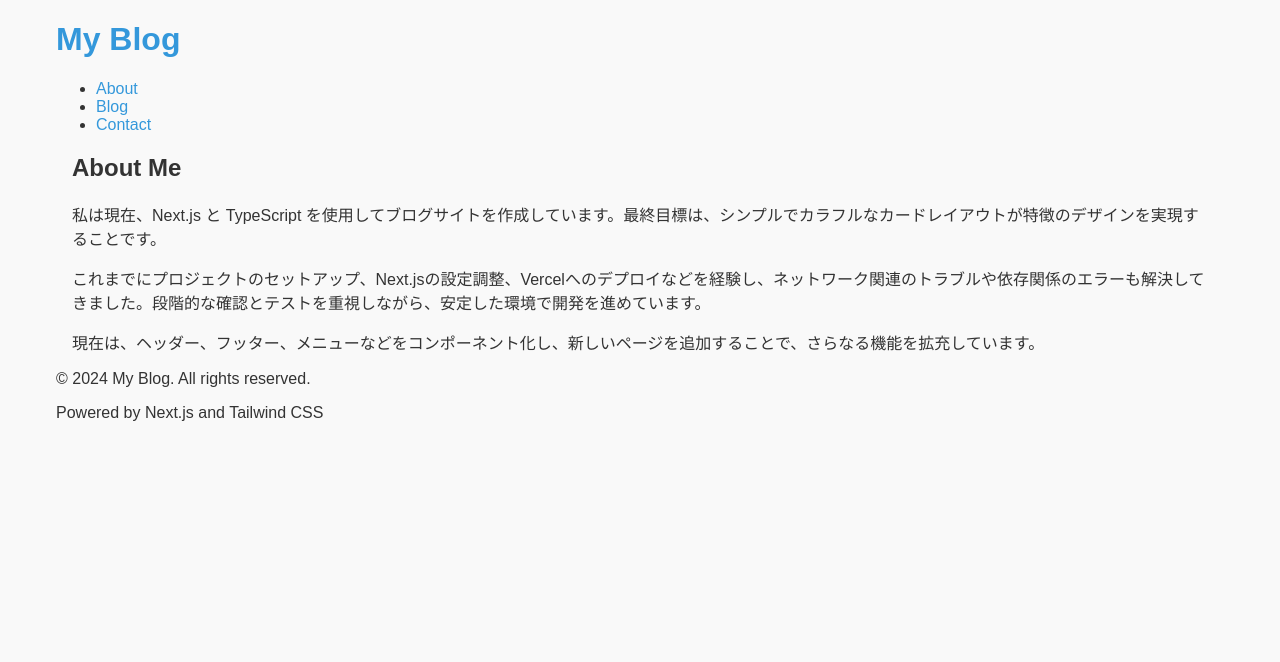
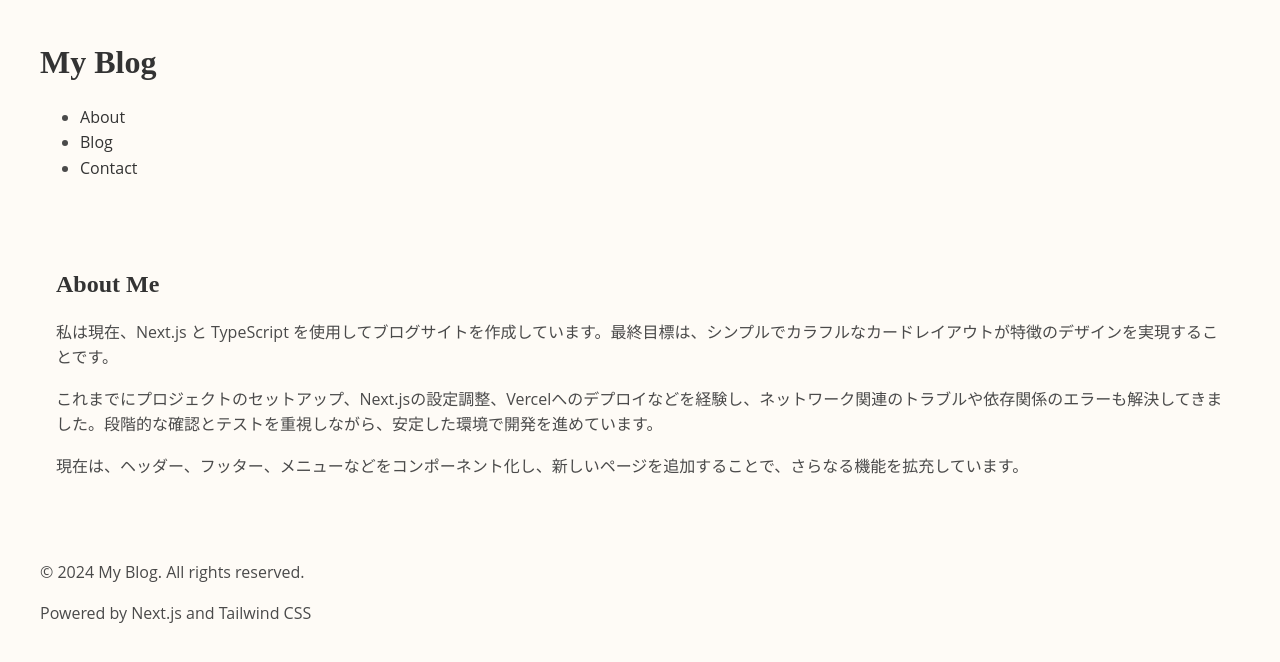
Before and after one commit to tw20th/next-ts-starter, a Next.js app: page /about in a window 1280 px wide. Shown: the top 662 px of the page. Built offline with nearby package versions, Linux system fonts and the light colour scheme.

Commit message:
Reverted to a stable version to address layout issues

```diff
--- a/src/app/globals.css
+++ b/src/app/globals.css
@@ -1,33 +1,28 @@
-/* 全体のリセット */
-*,
-*::before,
-*::after {
-    box-sizing: border-box;
+body {
+  background-color: var(--base, #fefbf6);
+  font-family: 'Open Sans', sans-serif;
+  color: var(--textGray, #4a4a4a);
+  margin: 0;
+  line-height: 1.6;
 }
 
-body {
-    margin: 0;
-    font-family: 'Arial', sans-serif;
-    background-color: var(--background, #f9f9f9);
-    color: var(--foreground, #333);
+h1, h2, h3, h4, h5, h6 {
+  font-family: 'Playfair Display', serif;
+  color: #333;
+  margin-bottom: 1rem;
 }
 
 a {
-    text-decoration: none;
-    color: var(--primary, #3498db);
-    transition: color 0.3s ease;
+  text-decoration: none;
+  color: #333;
 }
 
 a:hover {
-    color: var(--secondary, #2ecc71);
-}
-
-header, footer {
-    width: 100%;
+  color: var(--textGray, #4a4a4a);
 }
 
 .container {
-    max-width: 1200px;
-    margin: 0 auto;
-    padding: 0 1rem;
+  max-width: 1200px;
+  margin: 0 auto;
+  padding: 1rem;
 }
```
Also changed, not shown: src/app/page.tsx (+5 -5 lines), tailwind.config.ts (+13 -15 lines), public/images/image1.jpg (added).
